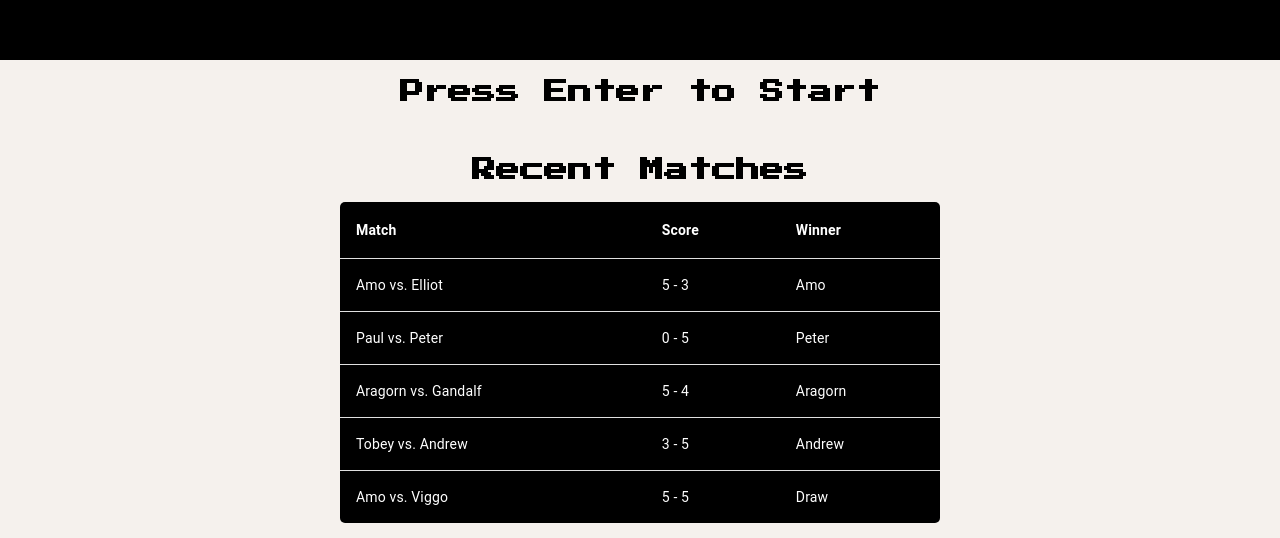
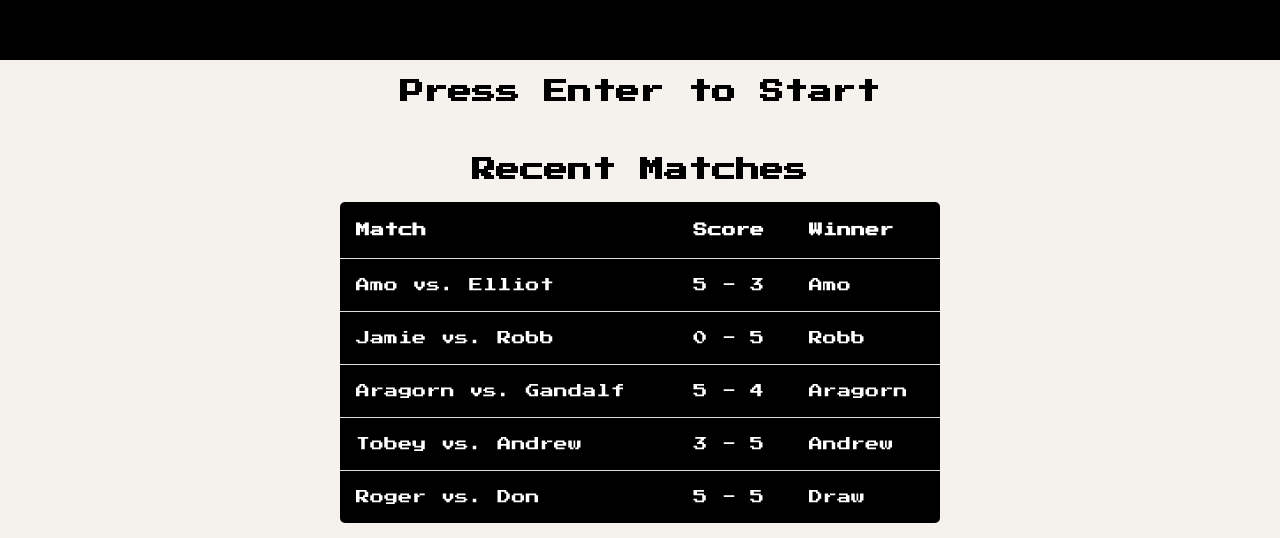
Before and after one commit to Aman-Hundal/PongJS, a React (Create React App) app in the folder frontend/: page /play in a window 1280 px wide. Shown: the part 922-1460 px from the top of the page. Built offline with nearby package versions, Linux system fonts and the light colour scheme.

Commit message:
new images and base styling completed

```diff
--- a/frontend/src/App.js
+++ b/frontend/src/App.js
@@ -103,10 +103,10 @@ const winner = function(player1, player2, minutes, seconds) {
 //testdata
 const testData = [
   {id: 1, p1: "Amo", p2: "Elliot", score:[5,3], winner: "Amo"},
-  {id: 2, p1: "Paul", p2: "Peter", score:[0,5], winner: "Peter"},
+  {id: 2, p1: "Jamie", p2: "Robb", score:[0,5], winner: "Robb"},
   {id: 3, p1: "Aragorn", p2: "Gandalf", score:[5,4], winner: "Aragorn"},
   {id: 4, p1: "Tobey", p2: "Andrew", score:[3,5], winner: "Andrew"},
-  {id: 5, p1: "Amo", p2: "Viggo", score:[5,5], winner: "Draw"}
+  {id: 5, p1: "Roger", p2: "Don", score:[5,5], winner: "Draw"}
 ];
 
   return (
@@ -137,7 +137,7 @@ export default App;
 
 // to do:
 //singe player functionalty:
-//  overall -> refine styling -> confirm paddle 2 speed -> add express server api and mongo -> refactor -> bug fix + game functionality fix --> multipalyer mode
+//  overall -> add express server api and mongo -> refactor -> refine styling -> bug fix + game functionality fix --> multipalyer mode
 // confirm that paddle two is IDENTICAL in speed size shape x y vy vx as it seems slow
 // refactor functions and state and repettive code and userefs/usestates
 //timer only starts on enter (game on only true on start ? )
--- a/frontend/src/components/RecentMatches.jsx
+++ b/frontend/src/components/RecentMatches.jsx
@@ -15,17 +15,17 @@ export default function RecentMatches(props) {
       <Table sx={{ width: 600, margin:'auto', background: "black"}} aria-label="simple table">
         <TableHead>
           <TableRow>
-            <TableCell sx={{color: "white"}}><strong>Match</strong></TableCell>
-            <TableCell sx={{color: "white"}}><strong>Score</strong></TableCell>
-            <TableCell sx={{color: "white"}}><strong>Winner</strong></TableCell>
+            <TableCell className="table-content" sx={{color: "white"}}><strong>Match</strong></TableCell>
+            <TableCell className="table-content" sx={{color: "white"}}><strong>Score</strong></TableCell>
+            <TableCell className="table-content" sx={{color: "white"}}><strong>Winner</strong></TableCell>
           </TableRow>
         </TableHead>
         <TableBody>
           {matches.map((match) => (
             <TableRow key={match.id} sx={{ '&:last-child td, &:last-child th': { border: 0 } }}>
-              <TableCell sx={{color: "white"}}>{match.p1} vs. {match.p2}</TableCell>
-              <TableCell sx={{color: "white"}}>{match.score[0]} - {match.score[1]}</TableCell>
-              <TableCell sx={{color: "white"}}>{match.winner}</TableCell>
+              <TableCell className="table-content" sx={{color: "white"}}>{match.p1} vs. {match.p2}</TableCell>
+              <TableCell className="table-content" sx={{color: "white"}}>{match.score[0]} - {match.score[1]}</TableCell>
+              <TableCell className="table-content" sx={{color: "white"}}>{match.winner}</TableCell>
             </TableRow>
           ))}
         </TableBody>
--- a/frontend/src/components/styles/RecentMatches.css
+++ b/frontend/src/components/styles/RecentMatches.css
@@ -10,3 +10,8 @@ table {
   padding-top: 15px;
   padding-bottom: 15px;
 }
+
+.table-content {
+  font-family: 'Press Start 2P', cursive !important;
+  font-size: small;
+}
```
Also changed, not shown: 9 other files (tests, documents, lock files or other folders).
